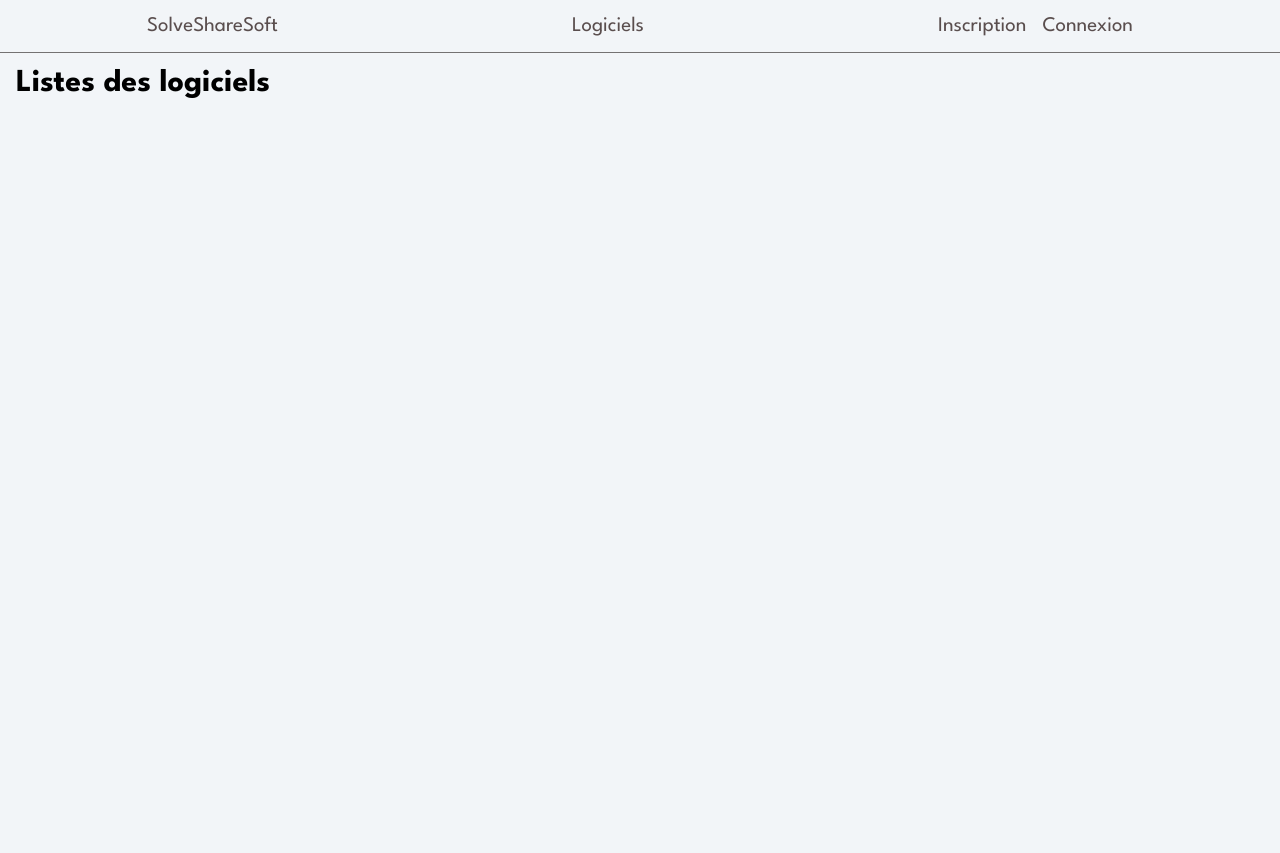
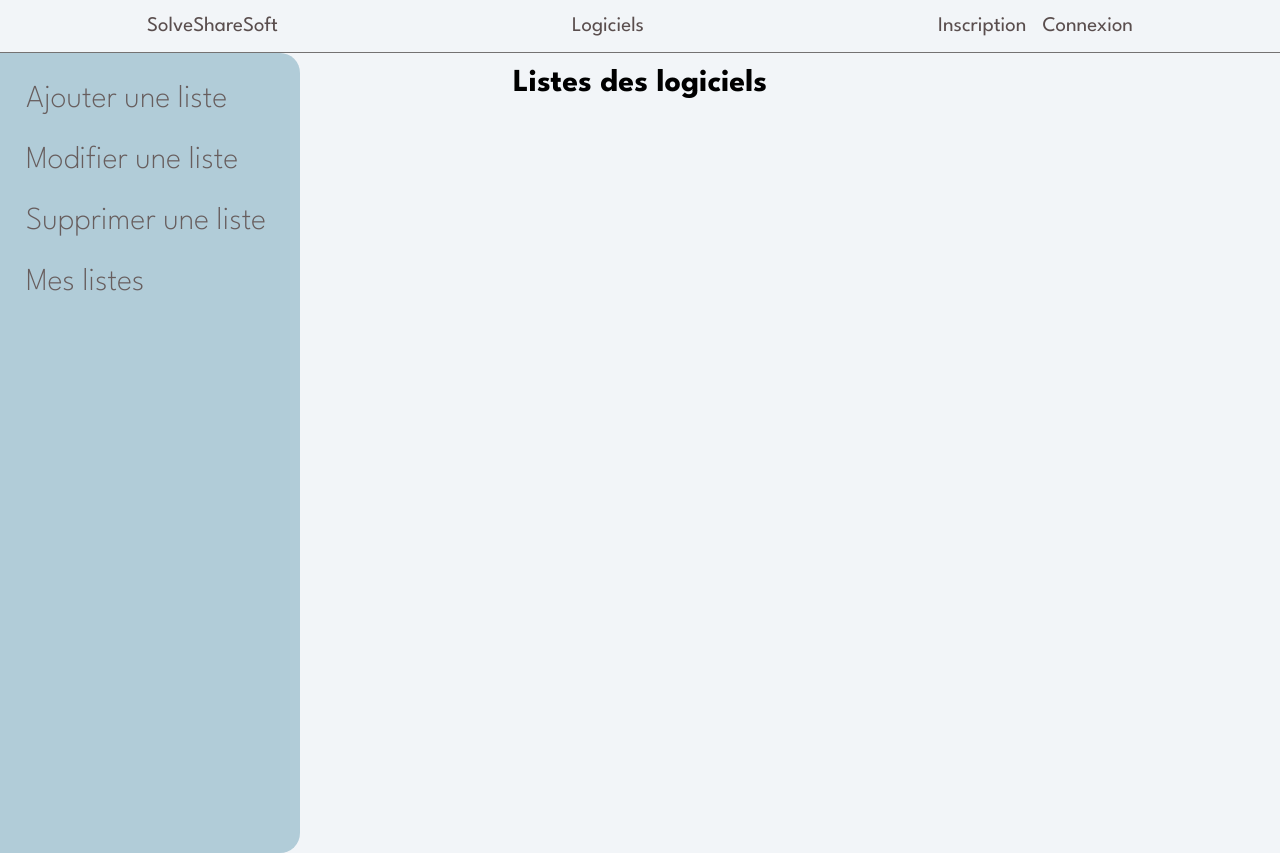
Before and after one commit to tobiridi/SolveShareSoft, an Angular app in the folder SolveShareSoft-Frontend/: page /softwares in a window 1280 px wide. Before the commit the page ends 800 px from the top, so only its background shows below. Built offline with nearby package versions, Linux system fonts and the light colour scheme.

Commit message:
[ADD] softwares sidebar

```diff
--- /dev/null
+++ b/SolveShareSoft-Frontend/src/app/sidebar/sidebar.component.html
@@ -0,0 +1,8 @@
+<nav class="sidebar">
+    <ul>
+        <li><a [routerLink]="['/softwares']">Ajouter une liste</a></li>
+        <li><a [routerLink]="['/softwares']">Modifier une liste</a></li>
+        <li><a [routerLink]="['/softwares']">Supprimer une liste</a></li>
+        <li><a [routerLink]="['/softwares']">Mes listes</a></li>
+    </ul>
+</nav>
--- /dev/null
+++ b/SolveShareSoft-Frontend/src/app/sidebar/sidebar.component.scss
@@ -0,0 +1,34 @@
+.sidebar {
+    position: absolute;
+    width: 300px;
+    height: 100vh;
+    background-color: #b1ccd8;
+    padding-left: 1rem;
+    border-top-right-radius: 20px;
+    border-bottom-right-radius: 20px;
+}
+
+.sidebar ul {
+    position: relative;
+}
+
+.sidebar li {
+    user-select: none;
+    list-style: none;
+    margin: 2rem 0;
+}
+
+.sidebar li a {
+    font-size: 2rem;
+    text-decoration: none;
+    color: #675d5d;
+    cursor: pointer;
+    padding: 10px;
+    font-weight: 200;
+}
+
+.sidebar li a:hover {
+    color: #101010;
+    background-color: #c2e9b1;
+    border-radius: 20px;
+}
--- a/SolveShareSoft-Frontend/src/app/softwares/softwares.component.html
+++ b/SolveShareSoft-Frontend/src/app/softwares/softwares.component.html
@@ -1,4 +1,7 @@
 <app-navbar></app-navbar>
+<app-sidebar></app-sidebar>
 <header>
     <h1>Listes des logiciels</h1>
 </header>
+<main>
+</main>
--- a/SolveShareSoft-Frontend/src/app/softwares/softwares.component.scss
+++ b/SolveShareSoft-Frontend/src/app/softwares/softwares.component.scss
@@ -0,0 +1,10 @@
+header {
+    text-align: center;
+}
+
+main {
+    position: relative;
+    display: flex;
+    justify-content: center;
+    align-items: center;
+}
--- a/SolveShareSoft-Frontend/src/app/softwares/softwares.component.ts
+++ b/SolveShareSoft-Frontend/src/app/softwares/softwares.component.ts
@@ -1,10 +1,11 @@
 import { Component } from '@angular/core';
 import { NavbarComponent } from '../navbar/navbar.component';
+import { SidebarComponent } from '../sidebar/sidebar.component';
 
 @Component({
   selector: 'app-softwares',
   standalone: true,
-  imports: [NavbarComponent],
+  imports: [NavbarComponent, SidebarComponent],
   templateUrl: './softwares.component.html',
   styleUrl: './softwares.component.scss'
 })
```
Also changed, not shown: SolveShareSoft-Frontend/src/app/sidebar/sidebar.component.ts (added, +13 -0 lines), 1 other file (tests, documents, lock files or other folders).
